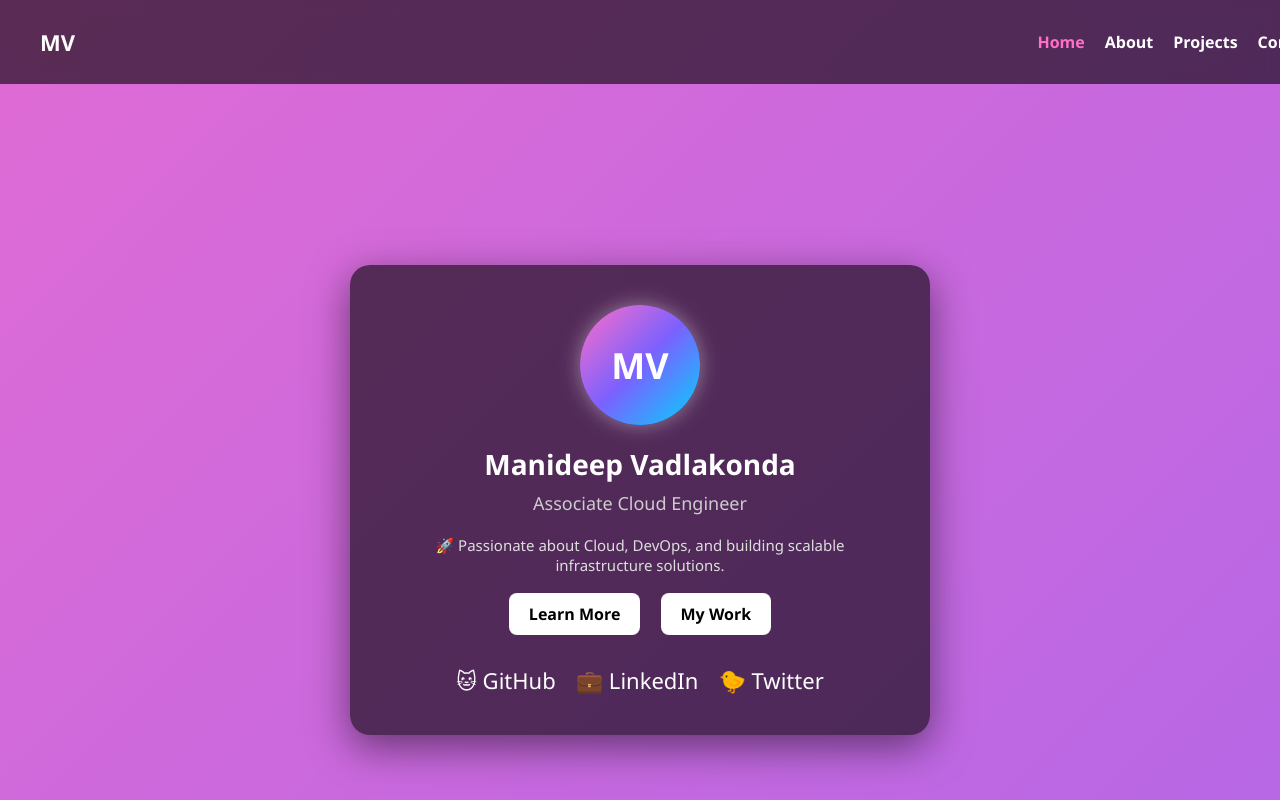
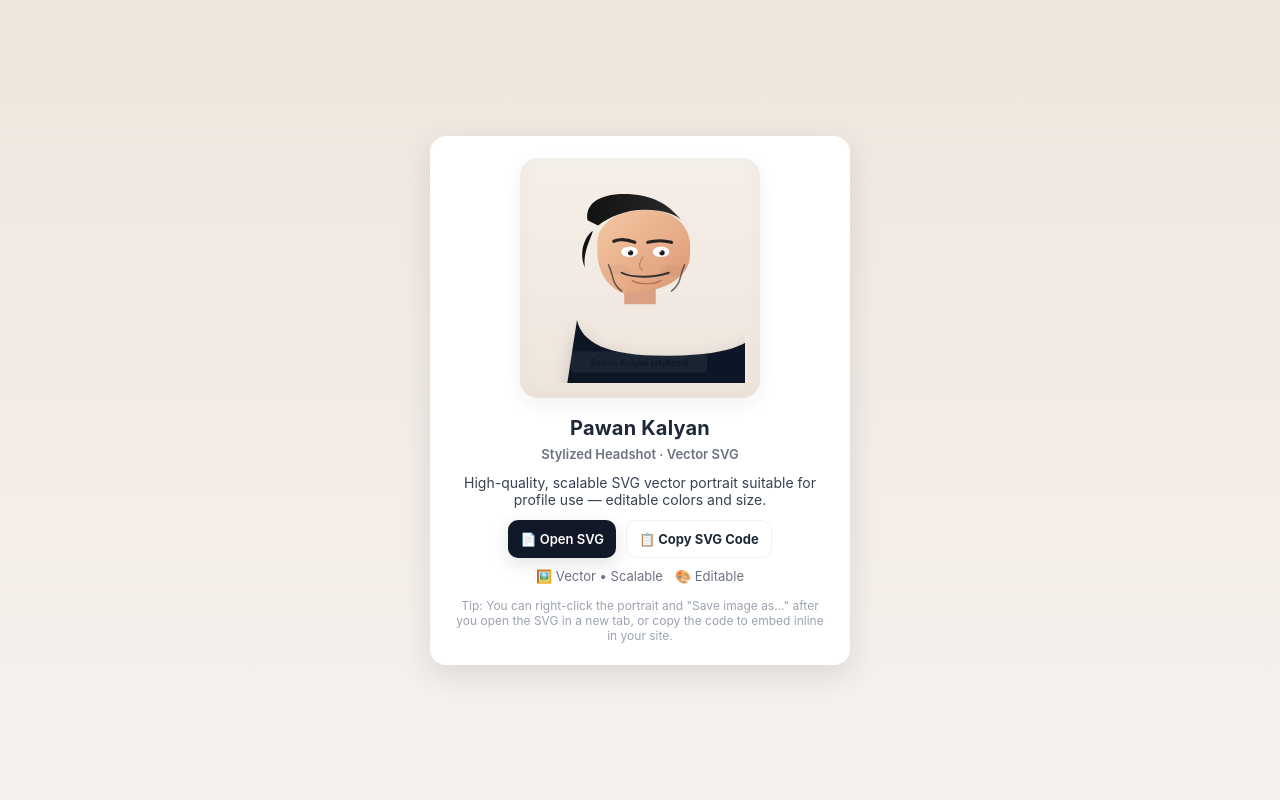
Before and after one commit to mvadlakonda81/BUNNYTEST, a plain HTML site: page index.html in a window 1280 px wide. Shown: the top 800 px of the page. Drawn offline with Linux system fonts and the light colour scheme.

Commit message:
Update index.html

```diff
--- a/index.html
+++ b/index.html
@@ -1,173 +1,242 @@
-<!DOCTYPE html>
+<!doctype html>
 <html lang="en">
 <head>
-  <meta charset="UTF-8" />
-  <meta name="viewport" content="width=device-width, initial-scale=1.0"/>
-  <title>Manideep Vadlakonda | Portfolio</title>
+  <meta charset="utf-8" />
+  <meta name="viewport" content="width=device-width,initial-scale=1" />
+  <title>Profile - Pawan Kalyan (Stylized Vector)</title>
   <style>
-    /* Base Styles */
-    body {
-      margin: 0;
-      font-family: 'Segoe UI', Tahoma, sans-serif;
-      background: linear-gradient(-45deg, #00d4ff, #7b61ff, #ff6ec7, #00ffa3);
-      background-size: 400% 400%;
-      animation: bgmove 12s infinite alternate;
-      color: #fff;
-      scroll-behavior: smooth;
+    :root{
+      --bg:#efe6dd;
+      --card:#fff;
+      --accent:#1f2937;
+      --warm:#e9b89a;
+      --shadow: rgba(31,41,55,0.12);
     }
-    @keyframes bgmove {
-      0% { background-position: 0% 50%; }
-      100% { background-position: 100% 50%; }
-    }
-    a { text-decoration: none; }
-
-    /* Navbar */
-    header {
-      position: fixed;
-      top: 0; left: 0; width: 100%;
-      background: rgba(0,0,0,0.6);
-      padding: 15px 40px;
-      display: flex; justify-content: space-between; align-items: center;
-      z-index: 1000;
-      backdrop-filter: blur(6px);
-    }
-    .logo { font-size: 22px; font-weight: bold; }
-    .nav-links { list-style: none; display: flex; gap: 20px; }
-    .nav-links a {
-      color: #fff; font-weight: bold; transition: 0.3s;
-    }
-    .nav-links a:hover, .nav-links a.active { color: #ff6ec7; }
-
-    /* Sections */
-    section {
-      min-height: 100vh;
-      padding: 100px 20px 60px;
-      display: flex; flex-direction: column;
-      justify-content: center; align-items: center;
-      text-align: center;
+    *{box-sizing:border-box}
+    body{
+      margin:0;
+      font-family:Inter, ui-sans-serif, system-ui, -apple-system, "Segoe UI", Roboto, "Helvetica Neue", Arial;
+      background:linear-gradient(180deg,var(--bg),#f7f2ef);
+      display:flex;
+      align-items:center;
+      justify-content:center;
+      min-height:100vh;
+      padding:24px;
+      color:var(--accent);
     }
 
-    /* Card */
-    .card {
-      background: rgba(0,0,0,0.6);
-      padding: 40px;
-      border-radius: 20px;
-      max-width: 500px;
-      box-shadow: 0 12px 40px rgba(0,0,0,0.5);
-      animation: fadeIn 1s forwards;
-      transform: scale(0.95); opacity: 0;
-    }
-    @keyframes fadeIn { to { transform: scale(1); opacity: 1; } }
-
-    .avatar {
-      width: 120px; height: 120px;
-      border-radius: 50%;
-      margin: 0 auto 20px;
-      display: flex; align-items: center; justify-content: center;
-      font-size: 36px; font-weight: bold;
-      background: linear-gradient(135deg, #ff6ec7, #7b61ff, #00d4ff);
-      box-shadow: 0 0 20px rgba(255,255,255,0.4);
+    /* container */
+    .profile-card{
+      width:420px;
+      max-width:96vw;
+      background:var(--card);
+      border-radius:16px;
+      box-shadow:0 10px 30px var(--shadow);
+      padding:22px;
+      text-align:center;
+      -webkit-font-smoothing:antialiased;
     }
 
-    h1 { margin: 0 0 8px; font-size: 28px; }
-    h2 { margin: 0 0 20px; font-size: 18px; font-weight: normal; color: #ccc; }
-    p { margin: 8px 0; color: #ddd; font-size: 15px; }
-
-    /* Buttons */
-    .btn {
-      display: inline-block;
-      margin: 10px 8px;
-      padding: 10px 20px;
-      border-radius: 8px;
-      background: #fff; color: #000;
-      font-weight: bold;
-      transition: 0.3s;
-    }
-    .btn:hover {
-      background: #ff6ec7;
-      color: #fff;
-      box-shadow: 0 0 15px #ff6ec7;
+    .portrait-wrap{
+      width:240px;height:240px;
+      margin:0 auto 18px;
+      border-radius:18px;
+      overflow:hidden;
+      display:flex;
+      align-items:center;
+      justify-content:center;
+      background: linear-gradient(180deg,#f5efe9,#efe6dd);
+      box-shadow: inset 0 -6px 20px rgba(0,0,0,0.03), 0 6px 18px rgba(31,41,55,0.06);
     }
 
-    /* Social */
-    .social {
-      margin-top: 20px;
-      display: flex; justify-content: center; gap: 20px;
+    h1{margin:0;font-size:20px;letter-spacing:0.2px}
+    h2{margin:6px 0 12px;font-size:13px;color:#6b7280;font-weight:600}
+    p{margin:0 0 12px;color:#374151;font-size:14px}
+
+    .actions{
+      display:flex;gap:10px;justify-content:center;margin-top:12px;
     }
-    .social a { font-size: 22px; color: #fff; transition: 0.3s; }
-    .social a:hover { color: #ff6ec7; }
+    .btn{
+      padding:10px 12px;border-radius:10px;border:0;background:#111827;color:#fff;font-weight:600;
+      text-decoration:none;font-size:13px;display:inline-flex;align-items:center;gap:8px;
+      box-shadow:0 6px 18px rgba(17,24,39,0.12);
+    }
+    .btn.secondary{
+      background:transparent;color:var(--accent);border:1px solid rgba(17,24,39,0.06);
+      box-shadow:none;font-weight:700;
+    }
 
-    /* Footer */
-    footer {
-      text-align: center;
-      padding: 20px;
-      background: rgba(0,0,0,0.5);
-      font-size: 14px;
+    /* small helpers */
+    .meta{display:flex;gap:12px;justify-content:center;color:#6b7280;font-size:13px;margin-top:10px}
+    .note{font-size:12px;color:#9ca3af;margin-top:14px}
+    /* responsive */
+    @media (max-width:420px){
+      .portrait-wrap{width:200px;height:200px}
     }
   </style>
 </head>
 <body>
+  <div class="profile-card" role="region" aria-label="Profile card">
+    <div class="portrait-wrap" aria-hidden="false">
+      <!--
+        SVG: stylized head & shoulders portrait.
+        You can edit skin, hair, clothing colors by changing gradient stops & fill colors below.
+      -->
+      <svg width="210" height="210" viewBox="0 0 400 400" xmlns="http://www.w3.org/2000/svg" role="img" aria-label="Stylized portrait">
+        <defs>
+          <!-- skin gradient -->
+          <linearGradient id="skinG" x1="0" x2="1" y1="0" y2="1">
+            <stop offset="0%" stop-color="#f4c8a3"/>
+            <stop offset="60%" stop-color="#e6ab88"/>
+            <stop offset="100%" stop-color="#d99672"/>
+          </linearGradient>
 
-  <!-- Navbar -->
-  <header>
-    <div class="logo">MV</div>
-    <ul class="nav-links">
-      <li><a href="#home" class="active">Home</a></li>
-      <li><a href="#about">About</a></li>
-      <li><a href="#projects">Projects</a></li>
-      <li><a href="#contact">Contact</a></li>
-    </ul>
-  </header>
+          <!-- hair gradient -->
+          <linearGradient id="hairG" x1="0" x2="1">
+            <stop offset="0%" stop-color="#121212"/>
+            <stop offset="100%" stop-color="#2a2a2a"/>
+          </linearGradient>
 
-  <!-- Home Section -->
-  <section id="home">
-    <div class="card">
-      <div class="avatar">MV</div>
-      <h1>Manideep Vadlakonda</h1>
-      <h2>Associate Cloud Engineer</h2>
-      <p>🚀 Passionate about Cloud, DevOps, and building scalable infrastructure solutions.</p>
+          <!-- shirt gradient -->
+          <linearGradient id="shirtG" x1="0" x2="1">
+            <stop offset="0%" stop-color="#0f1724"/>
+            <stop offset="100%" stop-color="#111827"/>
+          </linearGradient>
 
-      <div>
-        <a class="btn" href="#about">Learn More</a>
-        <a class="btn" href="#projects">My Work</a>
-      </div>
+          <!-- soft shadow filter -->
+          <filter id="softShadow" x="-50%" y="-50%" width="200%" height="200%">
+            <feDropShadow dx="0" dy="10" stdDeviation="16" flood-color="#000" flood-opacity="0.18"/>
+          </filter>
+        </defs>
 
-      <div class="social">
-        <a href="https://github.com/your-username" target="_blank">🐱 GitHub</a>
-        <a href="https://linkedin.com/in/your-link" target="_blank">💼 LinkedIn</a>
-        <a href="https://twitter.com/your-handle" target="_blank">🐤 Twitter</a>
-      </div>
+        <!-- subtle vignette background -->
+        <rect x="0" y="0" width="400" height="400" rx="16" fill="url(#bg)" opacity="0.02"/>
+
+        <!-- shoulders / shirt -->
+        <g transform="translate(60,230)">
+          <path d="M20 50 C30 95 80 120 200 118 C320 116 360 94 380 50 L380 180 L0 180 Z" fill="url(#shirtG)" filter="url(#softShadow)"/>
+        </g>
+
+        <!-- neck -->
+        <path d="M170 220 C168 205 175 190 200 190 C225 190 232 205 230 220 L230 250 L170 250 Z" fill="#d79a78" opacity="0.9"/>
+
+        <!-- face shape -->
+        <path d="M120 120
+                 C115 160 120 210 170 230
+                 C240 230 300 200 295 150
+                 C300 105 270 70 210 70
+                 C160 70 130 92 120 120 Z"
+              fill="url(#skinG)" stroke="rgba(0,0,0,0.03)" stroke-width="1"/>
+
+        <!-- hair (fringe + top) -->
+        <path d="M100 90 C95 60 120 40 170 40 C220 40 255 58 280 92 C272 80 246 70 210 70 C170 70 140 85 120 100 Z"
+              fill="url(#hairG)"/>
+
+        <!-- side hair -->
+        <path d="M110 110 C96 120 82 150 95 180 C90 150 110 118 110 110 Z" fill="#111"/>
+
+        <!-- eyebrow left -->
+        <path d="M150 130 C160 126 175 126 190 132" stroke="#1b1b1b" stroke-linecap="round" stroke-width="6" fill="none" stroke-linejoin="round" opacity="0.95"/>
+        <!-- eyebrow right -->
+        <path d="M215 132 C230 128 245 128 260 132" stroke="#1b1b1b" stroke-linecap="round" stroke-width="6" fill="none" stroke-linejoin="round" opacity="0.95"/>
+
+        <!-- eyes -->
+        <g fill="#fff" stroke="rgba(0,0,0,0.06)" stroke-width="1">
+          <ellipse cx="180" cy="150" rx="16" ry="10"/>
+          <ellipse cx="240" cy="150" rx="16" ry="10"/>
+        </g>
+        <!-- pupils -->
+        <circle cx="182" cy="152" r="5" fill="#1b1b1b"/>
+        <circle cx="242" cy="152" r="5" fill="#1b1b1b"/>
+        <!-- subtle eye shine -->
+        <circle cx="179" cy="149" r="1.6" fill="#fff" opacity="0.9"/>
+        <circle cx="239" cy="149" r="1.6" fill="#fff" opacity="0.9"/>
+
+        <!-- nose -->
+        <path d="M205 160 C200 170 195 180 205 185" stroke="#bb7f64" stroke-width="2.2" fill="none" stroke-linecap="round"/>
+
+        <!-- moustache & beard hint -->
+        <path d="M165 190 C185 200 225 200 255 190" stroke="#2b2b2b" stroke-width="3.6" stroke-linecap="round" fill="none" opacity="0.95"/>
+        <path d="M140 175 C150 195 145 210 165 225" stroke="#2b2b2b" stroke-width="2.8" stroke-linecap="round" fill="none" opacity="0.7"/>
+        <path d="M285 175 C275 195 280 210 260 225" stroke="#2b2b2b" stroke-width="2.8" stroke-linecap="round" fill="none" opacity="0.7"/>
+
+        <!-- mouth -->
+        <path d="M185 205 C200 213 225 213 240 205" stroke="#b76b53" stroke-width="2.2" stroke-linecap="round" fill="none"/>
+
+        <!-- subtle cheek shading -->
+        <ellipse cx="160" cy="185" rx="22" ry="10" fill="#000" opacity="0.03"/>
+        <ellipse cx="260" cy="185" rx="22" ry="10" fill="#000" opacity="0.03"/>
+
+        <!-- small nameplate (optional, for clarity if used standalone) -->
+        <g transform="translate(0,10)">
+          <rect x="68" y="330" rx="8" width="260" height="40" fill="rgba(255,255,255,0.06)"/>
+          <text x="200" y="357" text-anchor="middle" font-family="Inter, Arial" font-size="16" fill="#0f1724" opacity="0.85" font-weight="700">Pawan Kalyan (stylized)</text>
+        </g>
+      </svg>
     </div>
-  </section>
 
-  <!-- About Section -->
-  <section id="about">
-    <h1>About Me</h1>
-    <p>Hello 👋, I’m Manideep. A dedicated Cloud Engineer with experience in AWS, GCP, and DevOps tools.</p>
-    <p>I love solving real-world problems using cloud technologies, automation, and CI/CD pipelines.</p>
-  </section>
+    <h1>Pawan Kalyan</h1>
+    <h2>Stylized Headshot · Vector SVG</h2>
+    <p>High-quality, scalable SVG vector portrait suitable for profile use — editable colors and size.</p>
 
-  <!-- Projects Section -->
-  <section id="projects">
-    <h1>Projects</h1>
-    <p>💻 <strong>AWS DevOps Pipeline</strong> – Automated deployments with CI/CD and monitoring.</p>
-    <p>☁ <strong>Cloud Hosting</strong> – Deployed scalable apps on AWS & GCP free tiers.</p>
-    <p>📦 <strong>Dockerized App</strong> – Containerized portfolio website using Docker.</p>
-  </section>
+    <div class="actions" role="group" aria-label="Actions">
+      <!-- Save as SVG (opens raw SVG in new tab) -->
+      <a class="btn" href="#" id="downloadSVG" title="Open SVG in a new tab">📄 Open SVG</a>
+      <!-- Copy SVG code -->
+      <a class="btn secondary" href="#" id="copyCode" title="Copy SVG code to clipboard">📋 Copy SVG Code</a>
+    </div>
 
-  <!-- Contact Section -->
-  <section id="contact">
-    <h1>Contact Me</h1>
-    <p>📞 +91 123456789</p>
-    <p>✉ manideepvadlakonda@gmail.com</p>
-    <a class="btn" href="mailto:manideepvadlakonda@gmail.com">Email Me</a>
-    <a class="btn" href="tel:+91123456789">Call Me</a>
-  </section>
+    <div class="meta" aria-hidden="true">
+      <div>🖼️ Vector • Scalable</div>
+      <div>🎨 Editable</div>
+    </div>
 
-  <!-- Footer -->
-  <footer>
-    <p>© 2025 Manideep Vadlakonda | All Rights Reserved</p>
-  </footer>
+    <div class="note">Tip: You can right-click the portrait and "Save image as..." after you open the SVG in a new tab, or copy the code to embed inline in your site.</div>
+  </div>
 
+  <script>
+    // Grab the inline SVG from the DOM and prepare it for download / copy actions.
+    (function(){
+      const svgEl = document.querySelector('.portrait-wrap svg');
+      const downloadBtn = document.getElementById('downloadSVG');
+      const copyBtn = document.getElementById('copyCode');
+
+      // Helper to serialize SVG
+      function getSvgString(svgNode){
+        const serializer = new XMLSerializer();
+        let source = serializer.serializeToString(svgNode);
+        // add xml declaration
+        if(!source.match(/^<\?xml/)){
+          source = '<?xml version="1.0" encoding="UTF-8"?>\n' + source;
+        }
+        return source;
+      }
+
+      // Open SVG in new tab
+      downloadBtn.addEventListener('click', function(e){
+        e.preventDefault();
+        const svgStr = getSvgString(svgEl);
+        const blob = new Blob([svgStr], {type: 'image/svg+xml;charset=utf-8'});
+        const url = URL.createObjectURL(blob);
+        window.open(url, '_blank');
+        // revoke after some time to free memory
+        setTimeout(()=> URL.revokeObjectURL(url), 20000);
+      });
+
+      // Copy SVG code to clipboard
+      copyBtn.addEventListener('click', async function(e){
+        e.preventDefault();
+        const svgStr = getSvgString(svgEl);
+        try {
+          await navigator.clipboard.writeText(svgStr);
+          copyBtn.textContent = '✅ Copied';
+          setTimeout(()=> copyBtn.textContent = '📋 Copy SVG Code', 1400);
+        } catch (err) {
+          copyBtn.textContent = '❌ Failed';
+          setTimeout(()=> copyBtn.textContent = '📋 Copy SVG Code', 1400);
+        }
+      });
+    })();
+  </script>
 </body>
 </html>
```
